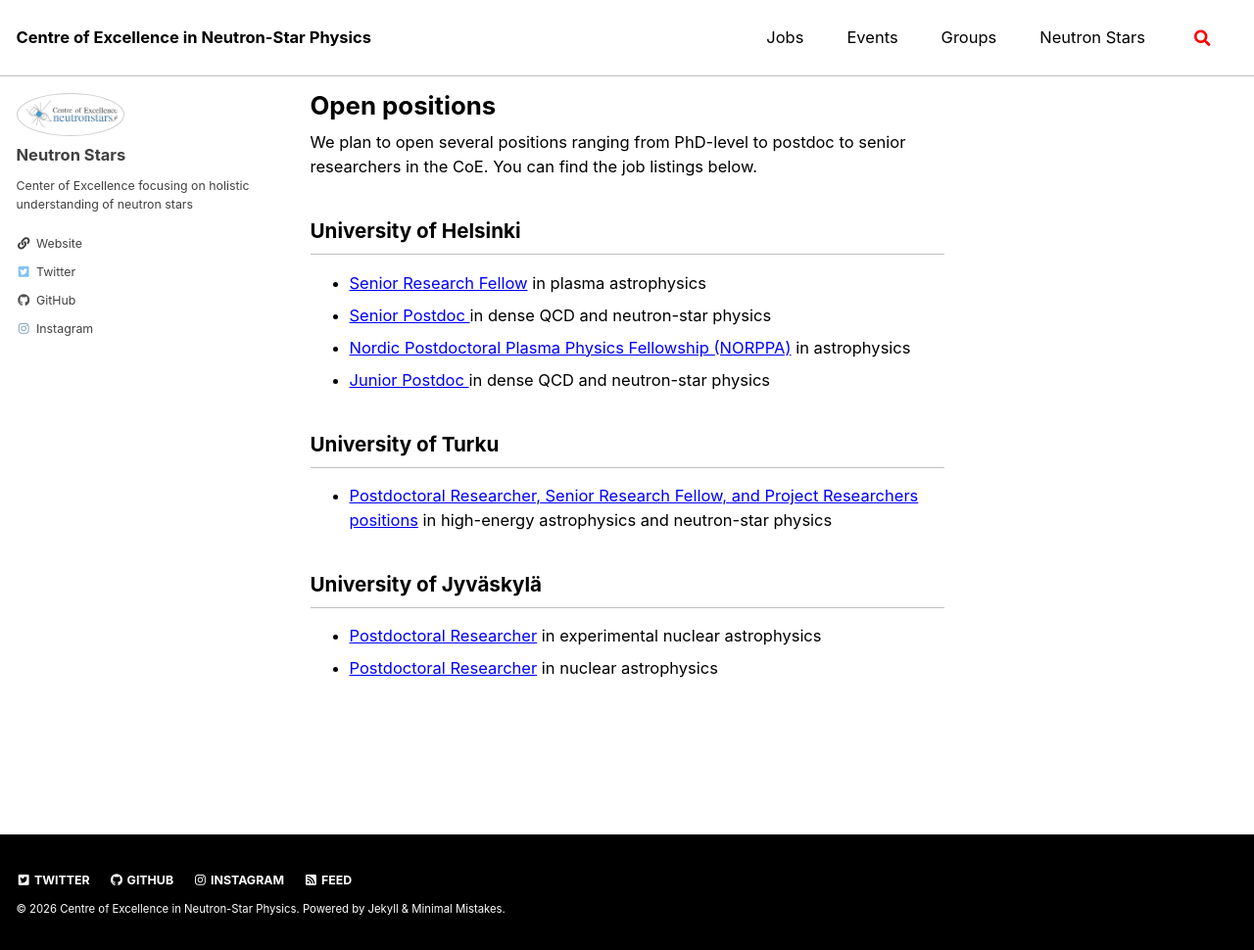
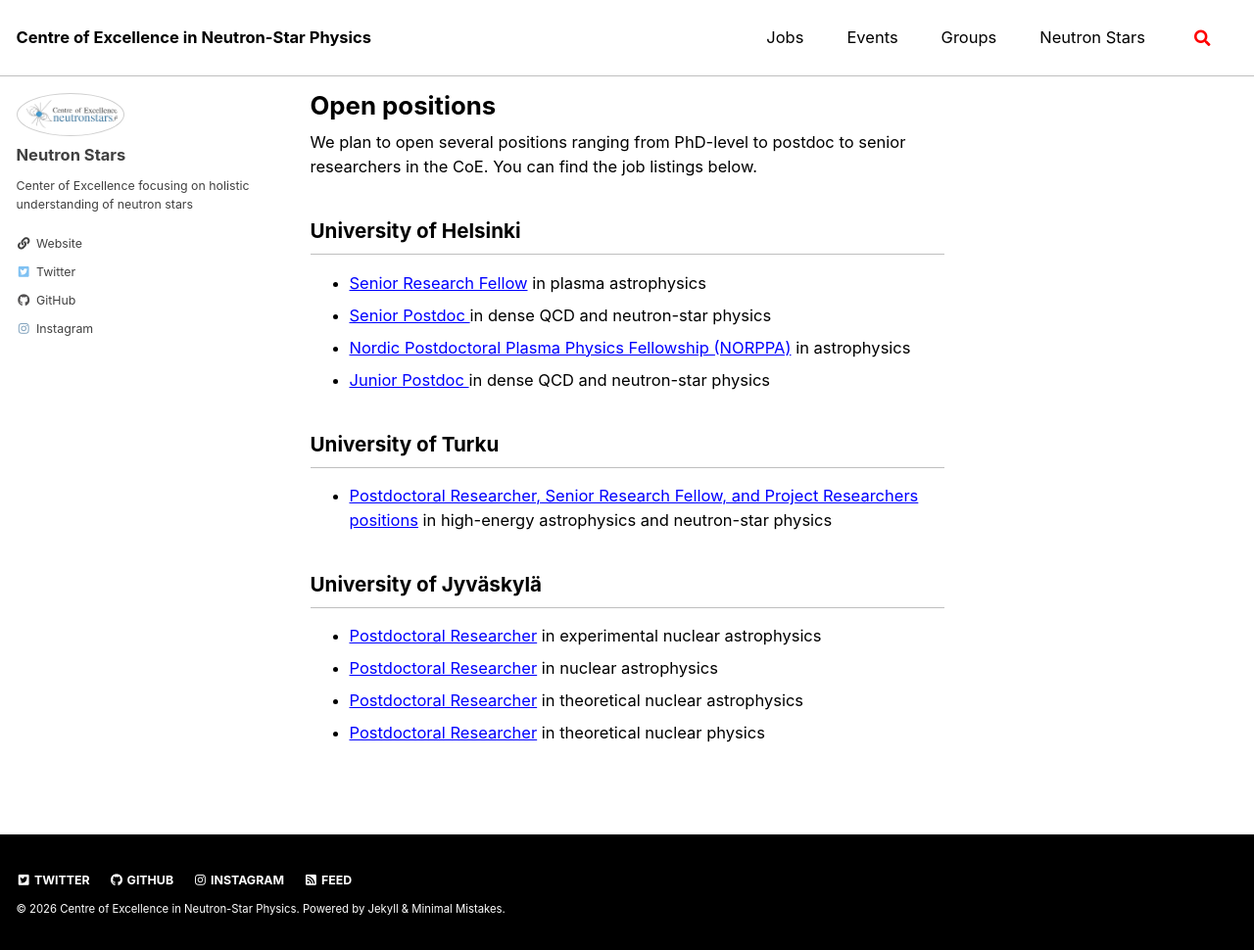
Before and after one commit to MiroPalmu/coe-website, a Jekyll site: the page built from _pages/jobs.md, in a window 1280 px wide and 970 px high. Shown: the whole window at 98% size. Built offline with Jekyll 4.4.1, drawn with Linux system fonts in a browser that asks for light colours; cached includes are drawn as plain includes; comment, search, counter and statistics services are not loaded.

Commit message:
Update jobs.md
Added nucl-th postdoc positions

```diff
--- a/_pages/jobs.md
+++ b/_pages/jobs.md
@@ -22,3 +22,5 @@ We plan to open several positions ranging from PhD-level to postdoc to senior re
 
 - [Postdoctoral Researcher](https://ats.talentadore.com/apply/postdoctoral-researcher-in-experimental-nuclear-astrophysics/mMNKkQ) in experimental nuclear astrophysics
 - [Postdoctoral Researcher](https://ats.talentadore.com/apply/postdoctoral-researcher-in-nuclear-astrophysics/Dgdrlj) in nuclear astrophysics
+- [Postdoctoral Researcher](https://ats.talentadore.com/apply/postdoctoral-researcher-in-theoretical-nuclear-physics-nuclear-astrophysics/m7lPKv) in theoretical nuclear astrophysics
+- [Postdoctoral Researcher](https://ats.talentadore.com/apply/postdoctoral-researcher-in-theoretical-nuclear-physics-nuclear-dft/Zy1zeJ) in theoretical nuclear physics
```
